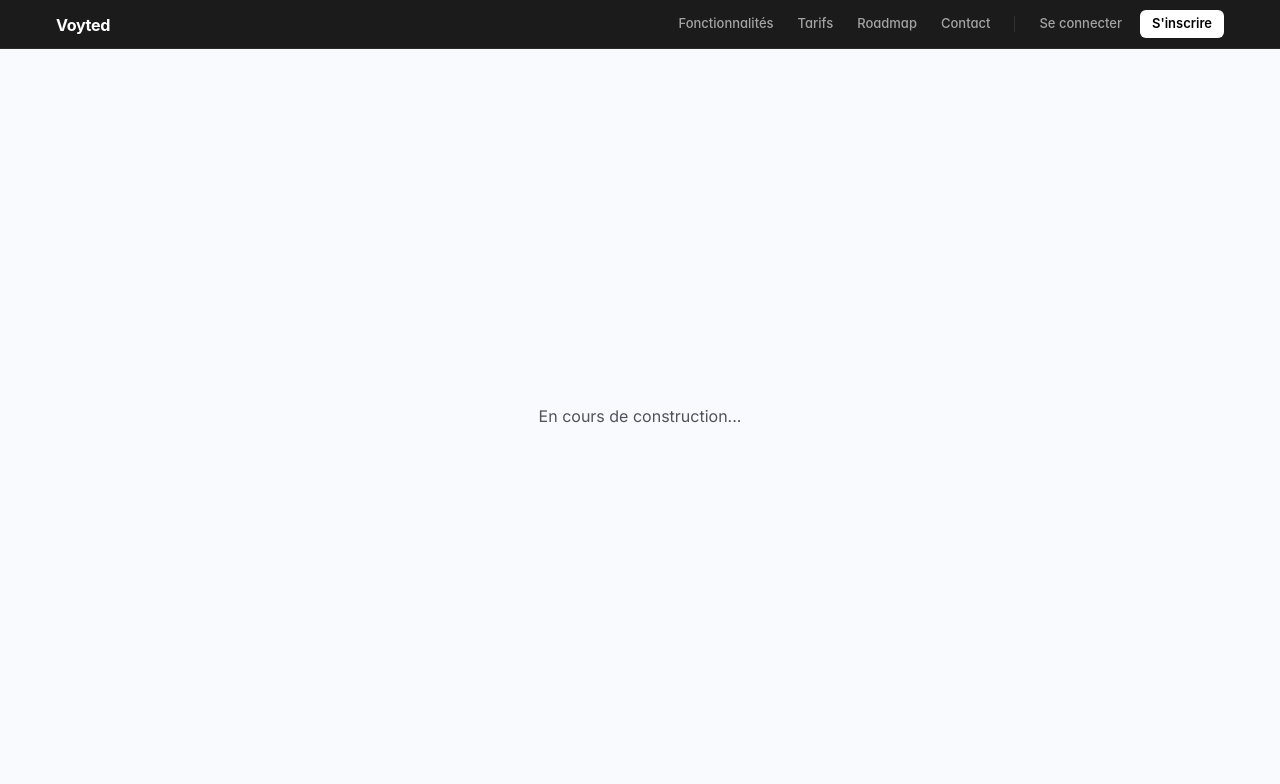
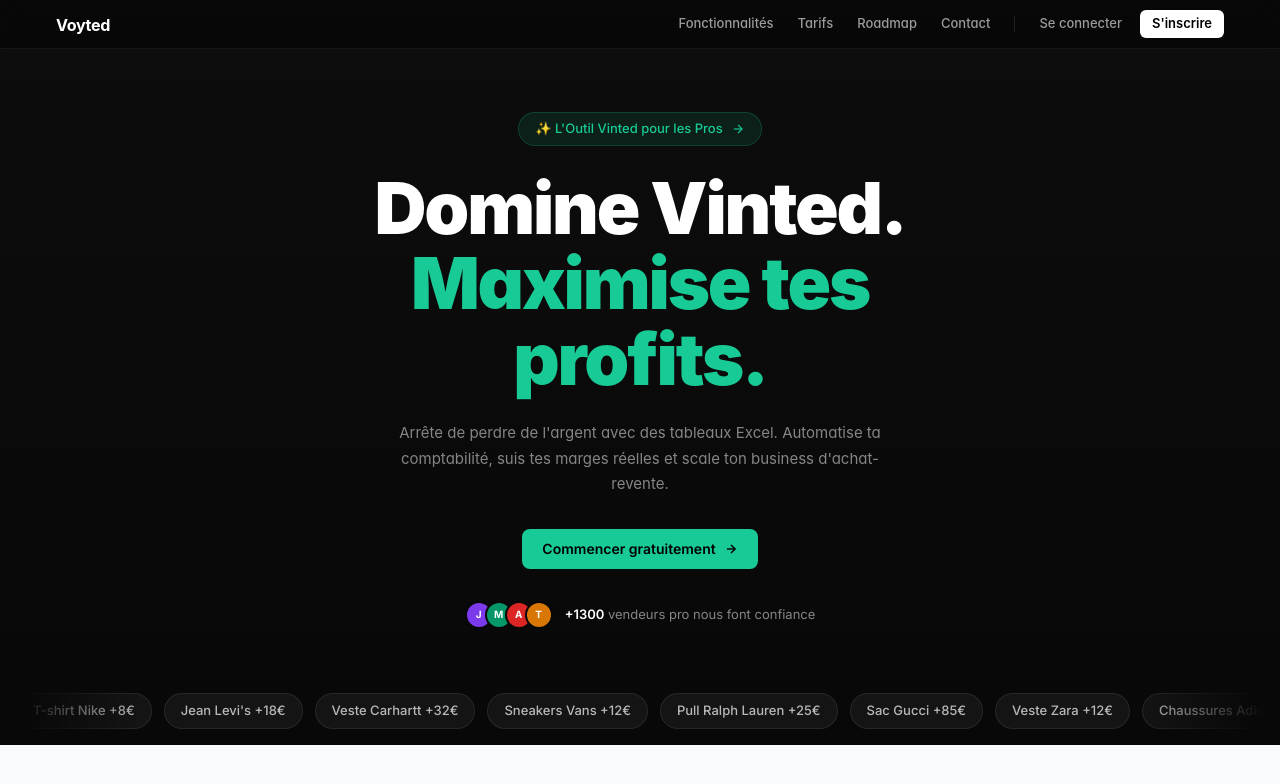
Before and after one commit to XiX-LEAK/voyted, a Next.js app in the folder apps/control-center/: page / in a window 1280 px wide. Shown: the top 784 px of the page. Built offline with nearby package versions, Linux system fonts and the light colour scheme.

Commit message:
feat: hero section style Vinteer — badge vert, H1, ticker

```diff
--- a/apps/control-center/src/app/globals.css
+++ b/apps/control-center/src/app/globals.css
@@ -239,3 +239,4 @@
 .animate-scale-in {
   animation: scale-in 0.3s ease-out both;
 }@keyframes slide { from { transform: translateX(0); } to { transform: translateX(-50%); } }
+@keyframes marquee { from { transform: translateX(0); } to { transform: translateX(-33.333%); } }
--- a/apps/control-center/src/app/page.tsx
+++ b/apps/control-center/src/app/page.tsx
@@ -1,4 +1,5 @@
 import { LandingHeader } from "@/components/landing/header";
+import { LandingHero } from "@/components/landing/hero";
 
 export default function Home() {
   return (
@@ -10,11 +11,9 @@ export default function Home() {
         Passer au contenu →
       </a>
       <LandingHeader />
-      <main id="skip-nav" className="pt-14">
-        {/* Hero section — à remplir */}
-        <div className="flex min-h-[90vh] items-center justify-center">
-          <p className="text-zinc-600">En cours de construction...</p>
-        </div>
+      <main id="skip-nav" style={{ background: "#080808" }}>
+        <LandingHero />
+        {/* Sections suivantes à ajouter */}
       </main>
     </>
   );
--- /dev/null
+++ b/apps/control-center/src/components/landing/hero.tsx
@@ -0,0 +1,113 @@
+import Link from "next/link";
+
+const tickerItems = [
+  "T-shirt Nike +8€",
+  "Jean Levi's +18€",
+  "Veste Carhartt +32€",
+  "Sneakers Vans +12€",
+  "Pull Ralph Lauren +25€",
+  "Sac Gucci +85€",
+  "Veste Zara +12€",
+  "Chaussures Adidas +22€",
+];
+
+export function LandingHero() {
+  return (
+    <section
+      id="hero"
+      className="relative flex flex-col items-center overflow-hidden px-4 pb-0 pt-28 text-center"
+      style={{ background: "linear-gradient(to bottom, #0d0d0d 0%, #080808 100%)" }}
+    >
+      {/* Badge */}
+      <div
+        className="mb-6 inline-flex items-center gap-2 rounded-full px-4 py-1.5 text-[13px] font-medium"
+        style={{
+          background: "rgba(24, 203, 150, 0.1)",
+          border: "1px solid rgba(24, 203, 150, 0.2)",
+          color: "#18CB96",
+        }}
+      >
+        <span>✨ L&apos;Outil Vinted pour les Pros</span>
+        <svg width="14" height="14" viewBox="0 0 24 24" fill="none" stroke="currentColor" strokeWidth="2">
+          <path d="M5 12h14" /><path d="m12 5 7 7-7 7" />
+        </svg>
+      </div>
+
+      {/* H1 */}
+      <h1
+        className="mb-6 max-w-[700px] text-[clamp(2.5rem,6vw,4.5rem)] font-black leading-[1.05] tracking-[-0.03em]"
+        style={{ fontFamily: "-apple-system,BlinkMacSystemFont,'Inter',sans-serif" }}
+      >
+        <span className="text-white">Domine Vinted.</span>
+        <br />
+        <span style={{ color: "#18CB96" }}>Maximise tes profits.</span>
+      </h1>
+
+      {/* Subtitle */}
+      <p
+        className="mb-8 max-w-[520px] text-[15px] leading-[1.7]"
+        style={{ color: "rgba(255,255,255,0.5)", fontFamily: "-apple-system,BlinkMacSystemFont,'Inter',sans-serif" }}
+      >
+        Arrête de perdre de l&apos;argent avec des tableaux Excel. Automatise ta comptabilité,
+        suis tes marges réelles et scale ton business d&apos;achat-revente.
+      </p>
+
+      {/* CTA */}
+      <div className="mb-8 flex items-center gap-4">
+        <Link
+          href="/register"
+          className="inline-flex h-10 items-center gap-2 rounded-[8px] px-5 text-[14px] font-semibold text-black transition-opacity hover:opacity-90"
+          style={{ background: "#18CB96" }}
+        >
+          Commencer gratuitement
+          <svg width="14" height="14" viewBox="0 0 24 24" fill="none" stroke="currentColor" strokeWidth="2.5">
+            <path d="M5 12h14" /><path d="m12 5 7 7-7 7" />
+          </svg>
+        </Link>
+      </div>
+
+      {/* Social proof */}
+      <div className="mb-12 flex items-center gap-3">
+        {/* Avatars */}
+        <div className="flex -space-x-2">
+          {["#7c3aed", "#059669", "#dc2626", "#d97706"].map((color, i) => (
+            <div
+              key={i}
+              className="flex h-7 w-7 items-center justify-center rounded-full border-2 border-[#080808] text-[10px] font-bold text-white"
+              style={{ background: color }}
+            >
+              {["J", "M", "A", "T"][i]}
+            </div>
+          ))}
+        </div>
+        <p className="text-[13px]" style={{ color: "rgba(255,255,255,0.5)" }}>
+          <span className="font-semibold text-white">+1300</span> vendeurs pro nous font confiance
+        </p>
+      </div>
+
+      {/* Ticker */}
+      <div
+        className="group relative w-full overflow-hidden py-4"
+        style={{ maskImage: "linear-gradient(to right, transparent 0%, black 10%, black 90%, transparent 100%)" }}
+      >
+        <div className="flex animate-[marquee_25s_linear_infinite] gap-3 group-hover:[animation-play-state:paused]"
+          style={{ width: "max-content" }}>
+          {[...tickerItems, ...tickerItems, ...tickerItems].map((item, i) => (
+            <span
+              key={i}
+              className="inline-flex h-9 items-center rounded-full px-4 text-[13px] font-medium whitespace-nowrap"
+              style={{
+                background: "rgba(255,255,255,0.05)",
+                border: "1px solid rgba(255,255,255,0.08)",
+                color: "rgba(255,255,255,0.7)",
+              }}
+            >
+              {item}
+            </span>
+          ))}
+        </div>
+      </div>
+
+    </section>
+  );
+}
```
